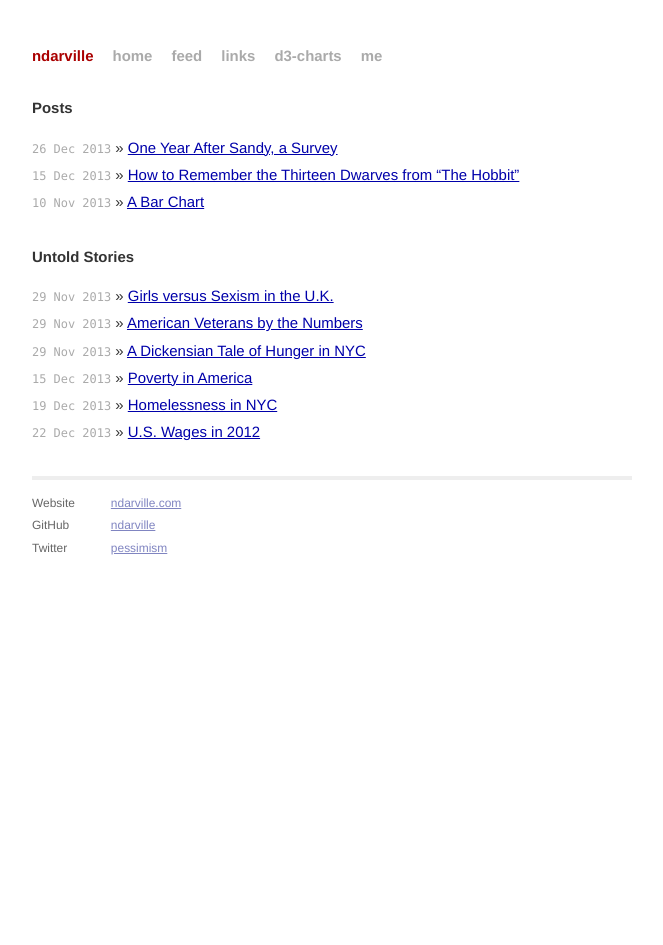
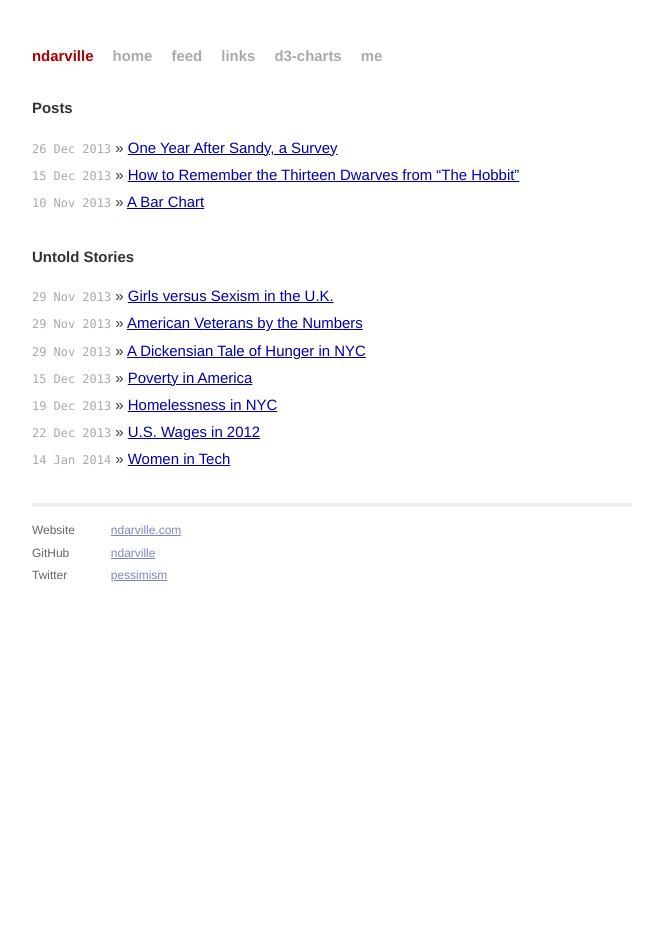
Before and after one commit to ndarville/ndarville.github.io, a Jekyll site: the page built from index.html, in a window 1280 px wide. Shown: the whole page, without its empty margins (308-971 px from the left). Built offline with Jekyll 4.4.1, drawn with Linux system fonts in a browser that asks for light colours.

Commit message:
Added untold story

```diff
--- a/index.html
+++ b/index.html
@@ -29,5 +29,6 @@ title: ndarville.github.io
         <li><span>15 Dec 2013</span> &raquo; <a href="https://twitter.com/greenhousenyt/status/411882225446055936">Poverty in America</a></li>
         <li><span>19 Dec 2013</span> &raquo; <a href="http://www.coalitionforthehomeless.org/blog/entry/bloomberg-on-nyc-homelessness-a-total-lack-of-accountability/">Homelessness in NYC</a></li>
         <li><span>22 Dec 2013</span> &raquo; <a href="http://www.lawyersgunsmoneyblog.com/2013/12/the-other-america">U.S. Wages in 2012</a></li>
+        <li><span>14 Jan 2014</span> &raquo; <a href="https://github.com/triketora/women-in-software-eng">Women in Tech</a></li>
     </ul>
 </div>
```
